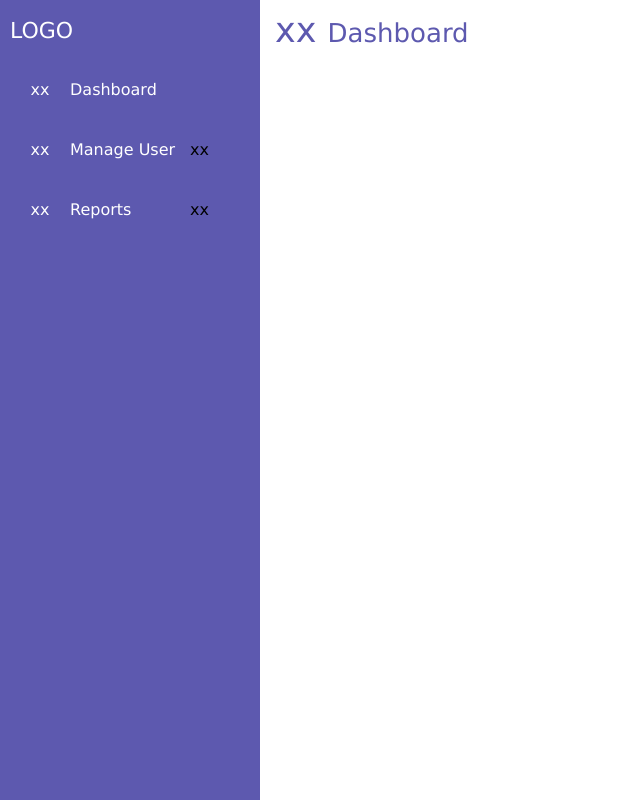
After one commit to chanie55/RentPortal, a PHP site: page /adminDashboard.php in a window 1280 px wide. The commit adds this page. Shown: the whole page, without its empty margins (0-640 px from the left). Run offline with PHP 8.4, Linux system fonts and the light colour scheme.

Commit message:
navigation partial

```diff
--- /dev/null
+++ b/adminDashboard.php
@@ -0,0 +1,96 @@
+<!DOCTYPE>
+<html>
+    <head>
+        <meta name = "viewport" content = "width=device-width, initial-scale=1.0">
+        <title> Admin Dashboard </title>
+        <style>
+            <?php
+                include "css/adminDashboard.css"
+            ?>
+        </style>
+    </head>
+
+    <body>
+        <div class = "container">
+            <div class = "navigation">
+                <div class = "logo">
+                    <span class = "logo-name"> LOGO </span>
+                </div>
+
+                <ul>
+                    <li>
+                        <a href = "#">
+                            <span class = "icon"> xx
+                                <ion-icon name = ""> </iom-icon>
+                            </span>
+                            <span class = "label"> Dashboard </span>
+                        </a>
+                        <ul class = "sub-menu blank">
+                            <li> <a href = "#"> Dashboard </a> </li>
+                        </ul>
+                    </li>
+
+                    <li>
+                        <div class = "menu">
+                        <a href = "#">
+                            <span class = "icon"> xx </span>
+                            <span class = "label"> Manage User
+                            </span>
+                        </a>
+                            <ion-icon name = "" class = "arrow"> xx </iom-icon>
+                        </div>
+                        <ul class = "sub-menu">
+                            <li> <a href = "#" class = "sub-menu-title"> Category </a> </li>
+                            <li> <a href = "#"> Admin </a> </li>
+                            <li> <a href = "#"> Owner </a> </li>
+                        </ul>
+                    </li>
+
+                    <li>
+                        <div class = "menu">
+                        <a href = "#">
+                            <span class = "icon"> xx </span>
+                            <span class = "label"> Reports </span>
+                        </a>
+                            <ion-icon name = "" class = "arrow"> xx </iom-icon>
+                        </div>
+                        <ul class = "sub-menu">
+                            <li> <a href = "#" class = "sub-menu-title"> Reports </a> </li>
+                            <li> <a href = "#"> User List </a> </li>
+                            <li> <a href = "#"> Property List </a> </li>
+                        </ul>
+                    </li>
+                </ul>
+            </div>
+        </div>
+
+        <section class = "menu-toggle">
+            <div class = "toggle-content">
+                <ion-icon name = "" class = "box"> xx </iom-icon>
+                <span class = "text"> Dashboard </span>
+            </div>
+        </section>
+
+        <script>
+        let arrow = document.querySelectorAll(".arrow");
+
+
+        for (var i = 0; i < arrow.length; i++) {
+            arrow[i].addEventListener("click", (e)=> {
+                let arrowParent = e.target.parentElement.parentElement;
+                console.log(arrowParent);
+
+                arrowParent.classList.toggle("showMenu");
+            });
+        }
+
+        let navigation = document.querySelector(".navigation");
+        let navigationBtn = document.querySelector(".box");
+        console.log(navigationBtn);
+
+        navigationBtn.addEventListener("click", ()=>{
+            navigation.classList.toggle("close");
+        });
+        </script>
+    </body>
+</html>
--- /dev/null
+++ b/css/adminDashboard.css
@@ -0,0 +1,252 @@
+/*import fonts*/
+
+* {
+    font-family:Verdana, Geneva, Tahoma, sans-serif;
+    margin: 0;
+    padding: 0;
+    box-sizing: border-box;
+}
+
+:root {
+    --main: #5D59AF;
+    --white: #FFF;
+    --gray: #F5F5F5;
+    --black1: #222;
+    --black2: #999;
+}
+
+body {
+    min-height: 100vh;
+    overflow-x: hidden;
+}
+
+/*
+.container {
+    position: relative;
+    width: 100%;
+}*/
+
+.navigation {
+    position: fixed;
+    top: 0;
+    left: 0;
+    width: 260px;
+    height: 100%;
+    background: var(--main);
+    border-left: 10px solid var(--main);
+    transition: 0.5s;
+    overflow: hidden;
+}
+
+.logo {
+    height: 60px;
+    width: 100%;
+    display: flex;
+    align-items: center;
+}
+
+.logo-name {
+    font-size: 22px;
+    color: var(--white);
+}
+
+.navigation ul { /*nav-link*/
+    padding-top: 30px 0 150px 0;
+    width: 100%;
+    overflow: auto;
+}
+
+.navigation ul::-webkit-scrollbar {
+    display: none;
+}
+
+.navigation ul li {
+    position: relative;
+    width: 100%;
+    list-style: none;
+    border-top-left-radius: 30px;
+    border-bottom-left-radius: 30px;
+    transition: all 0.3s ease;
+}
+
+.navigation ul li:hover {
+    background-color: var(--white);
+}
+
+.menu {
+    display: flex;
+    align-items: center;
+    justify-content: space-between;
+}
+
+.navigation ul li a {
+    position: relative;
+    width: 100%;
+    display: flex;
+    text-decoration: none;
+    color: var(--white);
+}
+
+.navigation ul li a:hover {
+    color: var(--main);
+}
+
+.icon {
+    position: relative;
+    display: block;
+    min-width: 60px;
+    height: 60px;
+    line-height: 60px;
+    text-align: center;
+}
+
+.menu ion-icon {
+    height: 50px;
+    min-width: 70px;
+    line-height: 50px;
+    cursor: pointer;
+    transition: all 0.3s ease;
+}
+
+ion-icon li.showMenu .arrow {
+    transform: rotate(-180deg);
+}
+
+/*
+li.showMenu ion-icon {
+    transform: rotate(-180deg);
+}*/
+
+.label {
+    height: 50px;
+    line-height: 60px;
+    text-align: start;
+}
+
+/* curve
+li:hover a::before {
+    content: '';
+    position: absolute;
+    right: 0;
+    top: -50px;
+    width: 50px;
+    height: 50px;
+    background-color: transparent;
+    border-radius: 50%;
+    box-shadow: 35px 35px 0 10px var(--white);
+    pointer-events: none;
+}
+
+li:hover a::after {
+    content: '';
+    position: absolute;
+    right: 0;
+    bottom: -50px;
+    width: 50px;
+    height: 50px;
+    background-color: transparent;
+    border-radius: 50%;
+    box-shadow: 35px -35px 0 10px var(--white);
+    pointer-events: none;
+}
+*/
+
+.navigation .sub-menu {
+    padding: 6px 6px 14px 80px;
+    margin-top: -10px;
+    background-color: var(--main);
+    display: none;
+}
+
+.navigation li.showMenu .sub-menu {
+    display: block;
+}
+
+.sub-menu a {
+    padding: 15px 0;
+    white-space: nowrap;
+    opacity: 0.6;
+    transition: all 0.3s ease;
+}
+
+.sub-menu a:hover {
+    opacity: 1;
+}
+
+
+.navigation.close ul li .sub-menu {
+    position: absolute;
+    left: 100%;
+    top: -10px;
+    margin-top: 0;
+    padding: 10px 20px;
+    border-radius: 0 6px 6px 0;
+    transition: all 0.4s ease;
+    opacity: 0;
+    pointer-events: none;
+}
+
+.navigation.close ul li:hover .sub-menu {
+    top:0;
+    opacity: 1;
+    pointer-events: auto;
+}
+
+.navigation ul li .sub-menu .sub-menu-title {
+    display: none;
+}
+
+.navigation.close ul li .sub-menu .sub-menu-title {
+    display: none;
+}
+
+.navigation.close ul li .sub-menu .sub-menu-title {
+    font-size: 18px;
+    opacity: 1;
+    display: block;
+}
+
+.navigation ul li .sub-menu .blank {
+    opacity: 1;
+    pointer-events: auto;
+    padding: 3px 20px 6px 16px;
+}
+
+.navigation ul li:hover .sub-menu .blank {
+    top: 50%;
+    transform: translateY(-50%);
+}
+
+.menu-toggle {
+    position: relative;
+    background-color: white /* to be changed*/;
+    height: 100vh;
+    left: 260px;
+    width: calc(100% - 260px);
+    transition: all 0.5s ease;
+}
+
+.navigation.close ~ .menu-toggle {
+    left: 18px;
+    width: calc(100% - 78px);
+}
+
+.menu-toggle .toggle-content {
+    height: 60px;
+    display: flex;
+    align-items: center;
+}
+
+.menu-toggle .toggle-content .box,
+.menu-toggle .toggle-content .text {
+    color: var(--main);
+    font-size: 35px;
+}
+.menu-toggle .toggle-content .box {
+    margin: 0 15px;
+    cursor: pointer;
+}
+
+.menu-toggle .toggle-content .text {
+    font-size: 26px;
+}
--- a/index.php
+++ b/index.php
@@ -1,6 +1,7 @@
 <!DOCTYPE>
 <html>
     <head>
+        <meta name = "viewport" content = "width = device-width, initial-scale=1.0">
         <title> Home </title>
         <style>
             <?php
--- /dev/null
+++ b/js/adminDashboard.js
@@ -0,0 +1,3 @@
+let list = document.querySelectorAll(".arrow");
+
+console.log(arrow);
```
Also changed, not shown: css/style.css (+38 -0 lines).
